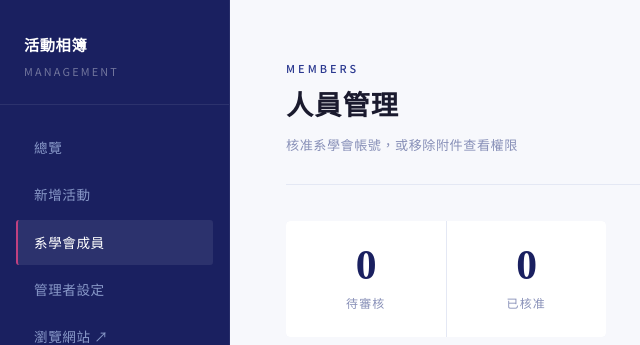
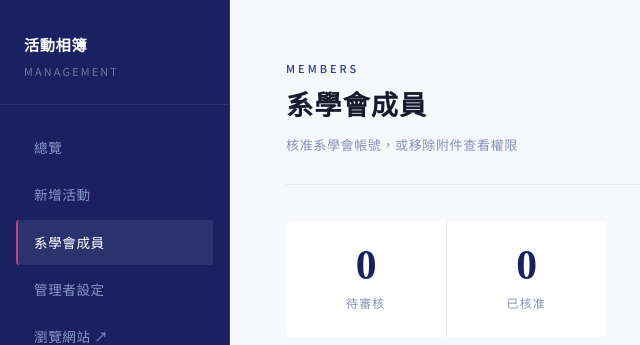
Before and after one commit to yuhsin-kung/activity-album, a Django app: page /manage/members/ in a window 1280 px wide. Shown: the top 345 px of the page, without its empty margins (0-640 px from the left). Run offline with Django 5.2, Linux system fonts and the light colour scheme; the visitor is signed in with stand-in values (Sample User, id 1); data comes from the database, SQL or seed files in the repository.

Commit message:
Rename page titles to match sidebar

```diff
--- a/albums/templates/albums/manage/member_manage.html
+++ b/albums/templates/albums/manage/member_manage.html
@@ -16,7 +16,7 @@
         <div class="mgmt-header">
             <div class="mgmt-header-text">
                 <p class="mgmt-eyebrow">Members</p>
-                <h1 class="mgmt-title">人員管理</h1>
+                <h1 class="mgmt-title">系學會成員</h1>
                 <p class="mgmt-subtitle">核准系學會帳號，或移除附件查看權限</p>
             </div>
         </div>
--- a/albums/templates/albums/manage/teacher_manage.html
+++ b/albums/templates/albums/manage/teacher_manage.html
@@ -16,7 +16,7 @@
         <div class="mgmt-header">
             <div class="mgmt-header-text">
                 <p class="mgmt-eyebrow">Teachers</p>
-                <h1 class="mgmt-title">老師管理</h1>
+                <h1 class="mgmt-title">管理者設定</h1>
                 <p class="mgmt-subtitle">授予或移除老師帳號權限</p>
             </div>
         </div>
```
